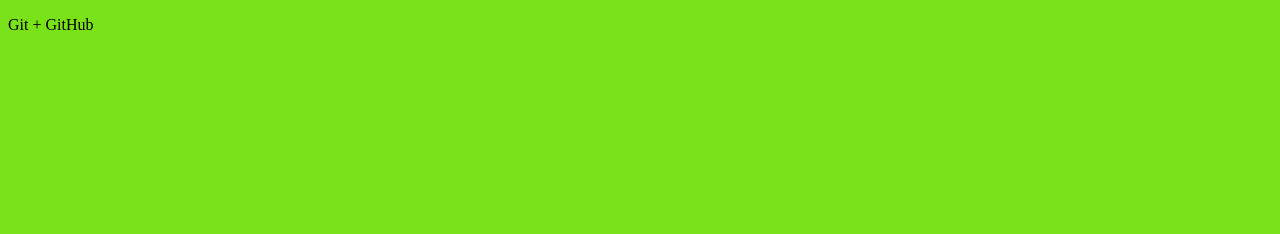
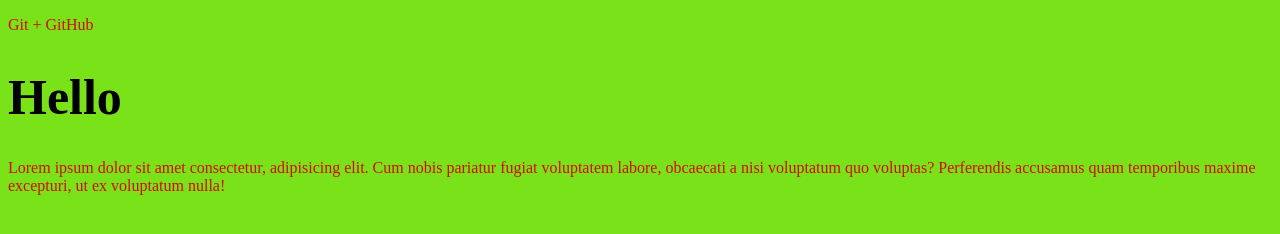
Before and after one commit to KleshchevArtem/gittest, a plain HTML site: page index.html in a window 1280 px wide. Drawn offline with Linux system fonts and the light colour scheme.

Commit message:
Мои первые изменения

```diff
--- a/css/main.css
+++ b/css/main.css
@@ -1,3 +1,9 @@
 body {
     background-color: rgb(122, 226, 24);
 }
+p {
+    color: rgb(216, 9, 9);
+}
+h1 {
+    font-size: 50px;
+}
--- a/index.html
+++ b/index.html
@@ -8,5 +8,7 @@
 </head>
 <body>
     <p>Git + GitHub</p>
+    <h1>Hello</h1>
+    <p>Lorem ipsum dolor sit amet consectetur, adipisicing elit. Cum nobis pariatur fugiat voluptatem labore, obcaecati a nisi voluptatum quo voluptas? Perferendis accusamus quam temporibus maxime excepturi, ut ex voluptatum nulla!</p>
 </body>
 </html>
```
